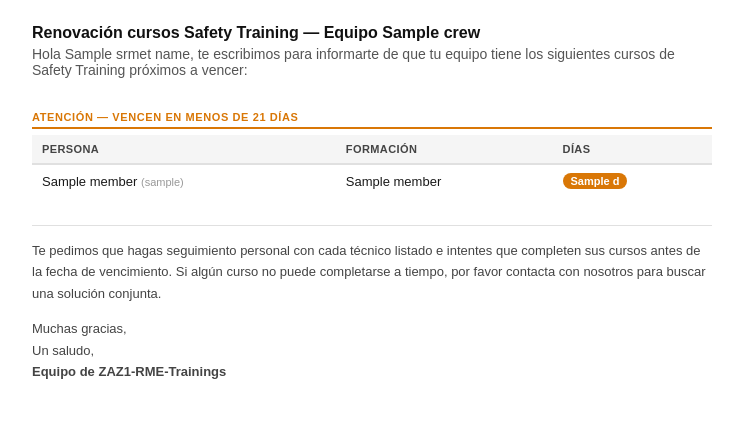
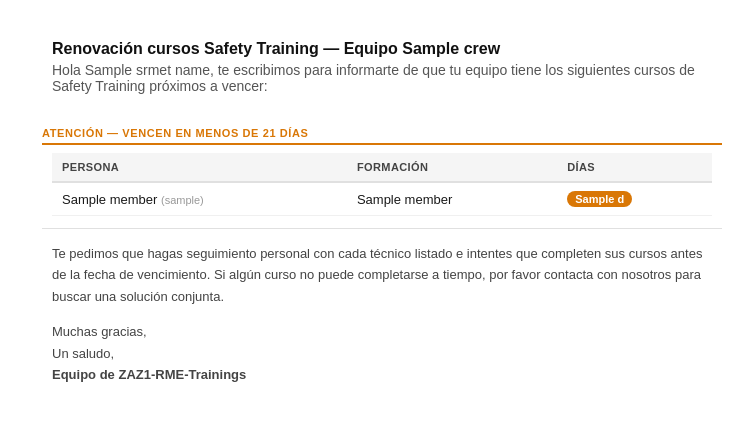
Before and after one commit to centenohugo/Email-Slack-Automation, a Flask app: template templates/emails/template_table.html in a window 1280 px wide. Shown: the top 433 px of the page, without its empty margins (268-1021 px from the left). Run offline with Flask 3, Linux system fonts and the light colour scheme; the template is opened without the code that fills it: most values are stand-ins (such as "Sample title", 1, 10 or a date in 2020).

Commit message:
Update aesthetics

```diff
--- a/static/style.css
+++ b/static/style.css
@@ -23,7 +23,7 @@ body {
 }
 
 .badge-expired {
-  background-color: #7f1d1d;
+  background-color: #dc2626;
   color: #fff;
   font-size: 0.75rem;
 }
--- a/templates/emails/template_table.html
+++ b/templates/emails/template_table.html
@@ -21,13 +21,15 @@
   .footer { margin-top: 28px; padding-top: 14px; border-top: 1px solid #e0e0e0; font-size: 11px; color: #999; }
 </style>
 </head>
-<body>
+<body style="margin:0; padding:24px; font-family:Arial, Helvetica, sans-serif; color:#1a1a1a; background:#ffffff;">
 <div class="container">
+<table role="presentation" width="100%" cellpadding="0" cellspacing="0" border="0"><tr><td align="center">
+<table role="presentation" width="680" cellpadding="0" cellspacing="0" border="0" style="width:680px; max-width:680px;">
 
-  <div class="header">
-    <h2>Renovación cursos Safety Training — Equipo {{ crew }}</h2>
-    <p>Hola {{ srmet_name.split(',')[1].strip() if ',' in srmet_name else srmet_name }}, te escribimos para informarte de que tu equipo tiene los siguientes cursos de Safety Training próximos a vencer:</p>
-  </div>
+  <tr><td class="header" style="padding-bottom:28px;">
+    <h2 style="font-size:16px; font-weight:700; margin:0 0 4px 0; color:#111;">Renovación cursos Safety Training — Equipo {{ crew }}</h2>
+    <p style="font-size:14px; color:#555; margin:0;">Hola {{ srmet_name.split(',')[1].strip() if ',' in srmet_name else srmet_name }}, te escribimos para informarte de que tu equipo tiene los siguientes cursos de Safety Training próximos a vencer:</p>
+  </td></tr>
 
   {% set non_compliant = [] %}
   {% set critical = [] %}
@@ -41,70 +43,94 @@
   {% endfor %}
 
   {% if non_compliant %}
-  <div class="section-title" style="color:#7f1d1d; border-bottom: 2px solid #7f1d1d;">NON COMPLIANT — Cursos ya vencidos</div>
-  <table>
-    <thead><tr><th>Persona</th><th>Formación</th><th style="white-space:nowrap">Días</th></tr></thead>
+  <tr><td class="section-title" style="font-size:11px; font-weight:700; text-transform:uppercase; letter-spacing:0.6px; padding:5px 0 4px 0; margin:22px 0 6px 0; color:#7f1d1d; border-bottom:2px solid #7f1d1d;">NON COMPLIANT — Cursos ya vencidos</td></tr>
+  <tr><td>
+  <table cellpadding="0" cellspacing="0" border="0" width="100%" style="width:100%; border-collapse:collapse; font-size:13px; margin-bottom:4px;">
+    <thead><tr>
+      <th style="text-align:left; padding:8px 10px; background:#f5f5f5; border-bottom:2px solid #e0e0e0; color:#444; font-weight:700; font-size:11px; text-transform:uppercase; letter-spacing:0.4px;">Persona</th>
+      <th style="text-align:left; padding:8px 10px; background:#f5f5f5; border-bottom:2px solid #e0e0e0; color:#444; font-weight:700; font-size:11px; text-transform:uppercase; letter-spacing:0.4px;">Formación</th>
+      <th style="text-align:left; padding:8px 10px; background:#f5f5f5; border-bottom:2px solid #e0e0e0; color:#444; font-weight:700; font-size:11px; text-transform:uppercase; letter-spacing:0.4px; white-space:nowrap;">Días</th>
+    </tr></thead>
     <tbody>
       {% for m in non_compliant | sort(attribute='days_til_non_compliant') %}
       <tr>
-        <td>{{ m.name }} <span style="color:#999;font-size:11px">({{ m.login }})</span></td>
-        <td>{{ m.course_title }}</td>
-        <td><span class="badge b-exp">{{ m.days_til_non_compliant }} d</span></td>
+        <td style="padding:8px 10px; border-bottom:1px solid #f0f0f0; vertical-align:middle;">{{ m.name }} <span style="color:#999;font-size:11px">({{ m.login }})</span></td>
+        <td style="padding:8px 10px; border-bottom:1px solid #f0f0f0; vertical-align:middle;">{{ m.course_title }}</td>
+        <td style="padding:8px 10px; border-bottom:1px solid #f0f0f0; vertical-align:middle;"><span class="badge b-exp" style="display:inline-block; padding:2px 8px; border-radius:20px; font-size:11px; font-weight:700; white-space:nowrap; background:#450a0a; color:#fca5a5;">{{ m.days_til_non_compliant }} d</span></td>
       </tr>
       {% endfor %}
     </tbody>
   </table>
+  </td></tr>
   {% endif %}
 
   {% if critical %}
-  <div class="section-title" style="color:#dc2626; border-bottom: 2px solid #dc2626;">CRÍTICO — Vencen en menos de 7 días</div>
-  <table>
-    <thead><tr><th>Persona</th><th>Formación</th><th style="white-space:nowrap">Días</th></tr></thead>
+  <tr><td class="section-title" style="font-size:11px; font-weight:700; text-transform:uppercase; letter-spacing:0.6px; padding:5px 0 4px 0; margin:22px 0 6px 0; color:#dc2626; border-bottom:2px solid #dc2626;">CRÍTICO — Vencen en menos de 7 días</td></tr>
+  <tr><td>
+  <table cellpadding="0" cellspacing="0" border="0" width="100%" style="width:100%; border-collapse:collapse; font-size:13px; margin-bottom:4px;">
+    <thead><tr>
+      <th style="text-align:left; padding:8px 10px; background:#f5f5f5; border-bottom:2px solid #e0e0e0; color:#444; font-weight:700; font-size:11px; text-transform:uppercase; letter-spacing:0.4px;">Persona</th>
+      <th style="text-align:left; padding:8px 10px; background:#f5f5f5; border-bottom:2px solid #e0e0e0; color:#444; font-weight:700; font-size:11px; text-transform:uppercase; letter-spacing:0.4px;">Formación</th>
+      <th style="text-align:left; padding:8px 10px; background:#f5f5f5; border-bottom:2px solid #e0e0e0; color:#444; font-weight:700; font-size:11px; text-transform:uppercase; letter-spacing:0.4px; white-space:nowrap;">Días</th>
+    </tr></thead>
     <tbody>
       {% for m in critical | sort(attribute='days_til_non_compliant') %}
       <tr>
-        <td>{{ m.name }} <span style="color:#999;font-size:11px">({{ m.login }})</span></td>
-        <td>{{ m.course_title }}</td>
-        <td><span class="badge b-crit">{{ m.days_til_non_compliant }} d</span></td>
+        <td style="padding:8px 10px; border-bottom:1px solid #f0f0f0; vertical-align:middle;">{{ m.name }} <span style="color:#999;font-size:11px">({{ m.login }})</span></td>
+        <td style="padding:8px 10px; border-bottom:1px solid #f0f0f0; vertical-align:middle;">{{ m.course_title }}</td>
+        <td style="padding:8px 10px; border-bottom:1px solid #f0f0f0; vertical-align:middle;"><span class="badge b-crit" style="display:inline-block; padding:2px 8px; border-radius:20px; font-size:11px; font-weight:700; white-space:nowrap; background:#dc2626; color:#fff;">{{ m.days_til_non_compliant }} d</span></td>
       </tr>
       {% endfor %}
     </tbody>
   </table>
+  </td></tr>
   {% endif %}
 
   {% if urgent %}
-  <div class="section-title" style="color:#ea580c; border-bottom: 2px solid #ea580c;">URGENTE — Vencen en menos de 14 días</div>
-  <table>
-    <thead><tr><th>Persona</th><th>Formación</th><th style="white-space:nowrap">Días</th></tr></thead>
+  <tr><td class="section-title" style="font-size:11px; font-weight:700; text-transform:uppercase; letter-spacing:0.6px; padding:5px 0 4px 0; margin:22px 0 6px 0; color:#ea580c; border-bottom:2px solid #ea580c;">URGENTE — Vencen en menos de 14 días</td></tr>
+  <tr><td>
+  <table cellpadding="0" cellspacing="0" border="0" width="100%" style="width:100%; border-collapse:collapse; font-size:13px; margin-bottom:4px;">
+    <thead><tr>
+      <th style="text-align:left; padding:8px 10px; background:#f5f5f5; border-bottom:2px solid #e0e0e0; color:#444; font-weight:700; font-size:11px; text-transform:uppercase; letter-spacing:0.4px;">Persona</th>
+      <th style="text-align:left; padding:8px 10px; background:#f5f5f5; border-bottom:2px solid #e0e0e0; color:#444; font-weight:700; font-size:11px; text-transform:uppercase; letter-spacing:0.4px;">Formación</th>
+      <th style="text-align:left; padding:8px 10px; background:#f5f5f5; border-bottom:2px solid #e0e0e0; color:#444; font-weight:700; font-size:11px; text-transform:uppercase; letter-spacing:0.4px; white-space:nowrap;">Días</th>
+    </tr></thead>
     <tbody>
       {% for m in urgent | sort(attribute='days_til_non_compliant') %}
       <tr>
-        <td>{{ m.name }} <span style="color:#999;font-size:11px">({{ m.login }})</span></td>
-        <td>{{ m.course_title }}</td>
-        <td><span class="badge b-warn">{{ m.days_til_non_compliant }} d</span></td>
+        <td style="padding:8px 10px; border-bottom:1px solid #f0f0f0; vertical-align:middle;">{{ m.name }} <span style="color:#999;font-size:11px">({{ m.login }})</span></td>
+        <td style="padding:8px 10px; border-bottom:1px solid #f0f0f0; vertical-align:middle;">{{ m.course_title }}</td>
+        <td style="padding:8px 10px; border-bottom:1px solid #f0f0f0; vertical-align:middle;"><span class="badge b-warn" style="display:inline-block; padding:2px 8px; border-radius:20px; font-size:11px; font-weight:700; white-space:nowrap; background:#ea580c; color:#fff;">{{ m.days_til_non_compliant }} d</span></td>
       </tr>
       {% endfor %}
     </tbody>
   </table>
+  </td></tr>
   {% endif %}
 
   {% if attention %}
-  <div class="section-title" style="color:#d97706; border-bottom: 2px solid #d97706;">ATENCIÓN — Vencen en menos de 21 días</div>
-  <table>
-    <thead><tr><th>Persona</th><th>Formación</th><th style="white-space:nowrap">Días</th></tr></thead>
+  <tr><td class="section-title" style="font-size:11px; font-weight:700; text-transform:uppercase; letter-spacing:0.6px; padding:5px 0 4px 0; margin:22px 0 6px 0; color:#d97706; border-bottom:2px solid #d97706;">ATENCIÓN — Vencen en menos de 21 días</td></tr>
+  <tr><td>
+  <table cellpadding="0" cellspacing="0" border="0" width="100%" style="width:100%; border-collapse:collapse; font-size:13px; margin-bottom:4px;">
+    <thead><tr>
+      <th style="text-align:left; padding:8px 10px; background:#f5f5f5; border-bottom:2px solid #e0e0e0; color:#444; font-weight:700; font-size:11px; text-transform:uppercase; letter-spacing:0.4px;">Persona</th>
+      <th style="text-align:left; padding:8px 10px; background:#f5f5f5; border-bottom:2px solid #e0e0e0; color:#444; font-weight:700; font-size:11px; text-transform:uppercase; letter-spacing:0.4px;">Formación</th>
+      <th style="text-align:left; padding:8px 10px; background:#f5f5f5; border-bottom:2px solid #e0e0e0; color:#444; font-weight:700; font-size:11px; text-transform:uppercase; letter-spacing:0.4px; white-space:nowrap;">Días</th>
+    </tr></thead>
     <tbody>
       {% for m in attention | sort(attribute='days_til_non_compliant') %}
       <tr>
-        <td>{{ m.name }} <span style="color:#999;font-size:11px">({{ m.login }})</span></td>
-        <td>{{ m.course_title }}</td>
-        <td><span class="badge b-note">{{ m.days_til_non_compliant }} d</span></td>
+        <td style="padding:8px 10px; border-bottom:1px solid #f0f0f0; vertical-align:middle;">{{ m.name }} <span style="color:#999;font-size:11px">({{ m.login }})</span></td>
+        <td style="padding:8px 10px; border-bottom:1px solid #f0f0f0; vertical-align:middle;">{{ m.course_title }}</td>
+        <td style="padding:8px 10px; border-bottom:1px solid #f0f0f0; vertical-align:middle;"><span class="badge b-note" style="display:inline-block; padding:2px 8px; border-radius:20px; font-size:11px; font-weight:700; white-space:nowrap; background:#d97706; color:#fff;">{{ m.days_til_non_compliant }} d</span></td>
       </tr>
       {% endfor %}
     </tbody>
   </table>
+  </td></tr>
   {% endif %}
 
-  <div class="footer">
+  <tr><td class="footer" style="margin-top:28px; padding-top:14px; border-top:1px solid #e0e0e0; font-size:11px; color:#999;">
     <p style="margin: 0 0 14px 0; font-size: 13px; color: #444; line-height: 1.65;">
       Te pedimos que hagas seguimiento personal con cada técnico listado e intentes que completen sus cursos antes de la fecha de vencimiento. Si algún curso no puede completarse a tiempo, por favor contacta con nosotros para buscar una solución conjunta.
     </p>
@@ -113,8 +139,10 @@
       Un saludo,<br>
       <strong>Equipo de ZAZ1-RME-Trainings</strong>
     </p>
-  </div>
+  </td></tr>
 
+</table>
+</td></tr></table>
 </div>
 </body>
 </html>
```
Also changed, not shown: templates/emails/template_employee_direct.html (+51 -27 lines).
